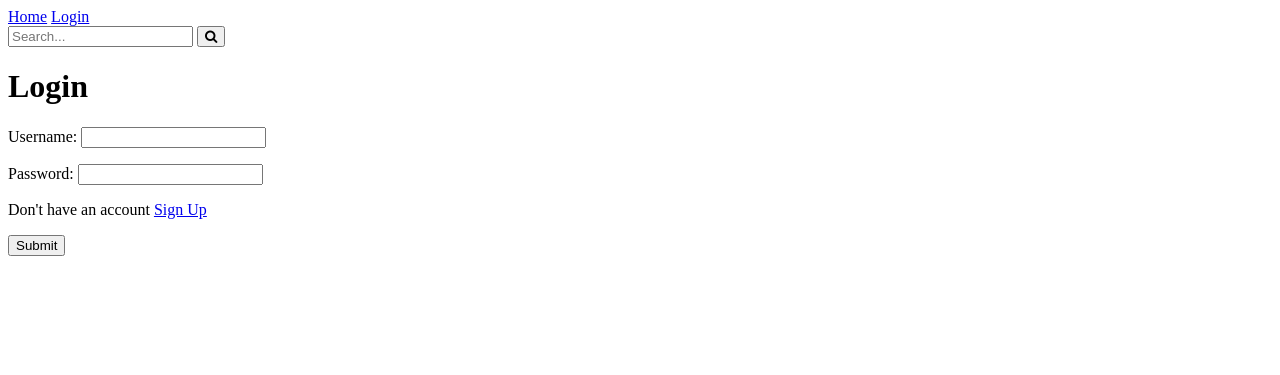
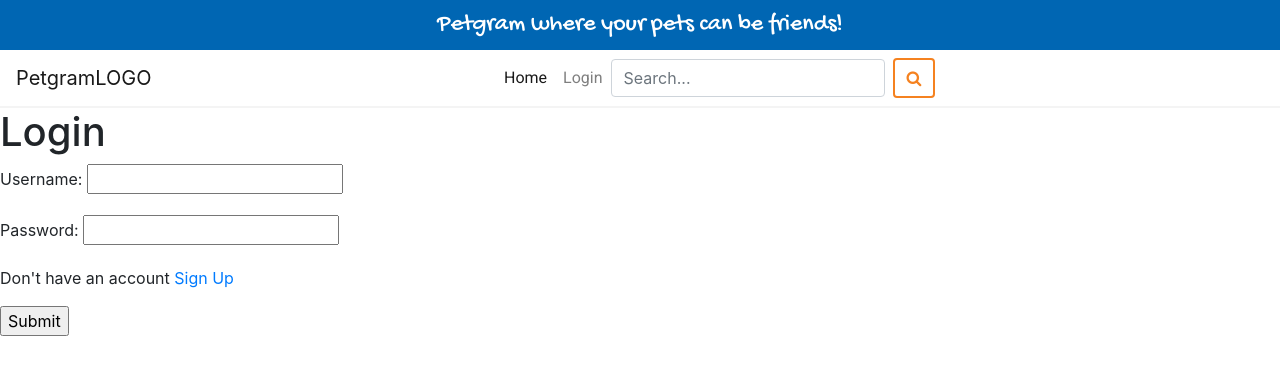
Before and after one commit to Eli-J-Camara/PetGram, a Django app: page /login/ in a window 1280 px wide. Shown: the top 375 px of the page. Run offline with Django 3.2, Linux system fonts and the light colour scheme; some libraries are stand-ins or nearby versions.

Commit message:
this is not the login/signup css this is the navbar. Finished and styled

```diff
--- a/static/css/style.css
+++ b/static/css/style.css
@@ -0,0 +1,45 @@
+* {
+    box-sizing: border-box;
+}
+/* Navbar css */
+
+nav.navbar {
+    border-bottom: 2px solid #f4f4f4;
+}
+
+.nav-accent {
+    background-color: #0066b3;
+    height: 50px;
+}
+
+.header-text {
+    font-family: 'Gochi Hand', cursive;
+    line-height: 50px;
+}
+
+.btn-nav {
+    border: 2px solid #f58220;
+    color: #f58220;
+    background-color: #fff;
+    cursor: pointer;
+}
+
+.btn-nav:hover {
+    background-color: #f58220;
+    color: #fff;
+}
+
+.form-control:focus {
+  border-color: #66afe9;
+  outline: 0;
+  -webkit-box-shadow: inset 0 1px 1px rgba(245, 130, 32, .075),0 0 8px rgb(245, 130, 32);
+  box-shadow: inset 0 1px 1px rgba(245, 130, 32,.075),0 0 8px rgb(245, 130, 32);
+}
+
+.navbar-nav a.nav-item.nav-link:hover {
+    color: #f58220;
+}
+
+.navbar-nav a.nav-item.nav-link {
+    font-family: 'Roboto', sans-serif;
+}
--- a/templates/generic_form.html
+++ b/templates/generic_form.html
@@ -1,9 +1,12 @@
 <!DOCTYPE html>
+{% load static %}
 <html lang="en">
   <head>
     <meta charset="UTF-8" />
     <meta http-equiv="X-UA-Compatible" content="IE=edge" />
     <meta name="viewport" content="width=device-width, initial-scale=1.0" />
+    <link rel="stylesheet" href="{% static 'css/style.css' %}">
+    <link rel="stylesheet" href="https://maxcdn.bootstrapcdn.com/bootstrap/4.5.2/css/bootstrap.min.css">
     <title>Document</title>
   </head>
   <body>
--- a/templates/nav.html
+++ b/templates/nav.html
@@ -1,22 +1,97 @@
 <!DOCTYPE html>
+{% load static %}
 <html lang="en">
   <head>
-    <meta charset="UTF-8">
-    <meta http-equiv="X-UA-Compatible" content="IE=edge">
-    <meta name="viewport" content="width=device-width, initial-scale=1.0">
-    <link rel="stylesheet" href="https://cdnjs.cloudflare.com/ajax/libs/font-awesome/4.7.0/css/font-awesome.min.css">
+    <meta charset="UTF-8" />
+    <meta http-equiv="X-UA-Compatible" content="IE=edge" />
+    <meta name="viewport" content="width=device-width, initial-scale=1.0" />
+    <link
+      rel="stylesheet"
+      href="https://cdnjs.cloudflare.com/ajax/libs/font-awesome/4.7.0/css/font-awesome.min.css"
+    />
+    <link
+      rel="stylesheet"
+      href="https://maxcdn.bootstrapcdn.com/bootstrap/4.5.2/css/bootstrap.min.css"
+    />
+    <link rel="stylesheet" href="{% static 'css/style.css' %}" />
+    <link rel="preconnect" href="https://fonts.gstatic.com">
+    <link href="https://fonts.googleapis.com/css2?family=Gochi+Hand&family=Roboto&family=Rock+Salt&display=swap" rel="stylesheet">
     <title>Document</title>
   </head>
   <body>
-<a href="/">Home</a>
+    <div class="navbar-expand-lg nav-accent">
+    {% if not request.user.is_authenticated %}
+      <h4 class="header-text text-center text-white">Petgram where your pets can be friends!</h4>
+    {% else %}
+      <h4 class="header-text text-center text-white">Welcome {{request.user.display_name}} !</h4>
+    {% endif %}
+    </div>
+    <nav class="navbar navbar-expand-lg navbar-light">
+      <a class="navbar-brand" href="/">PetgramLOGO</a>
+      <button
+        class="navbar-toggler"
+        type="button"
+        data-toggle="collapse"
+        data-target="#navbarNavAltMarkup"
+        aria-controls="navbarNavAltMarkup"
+        aria-expanded="false"
+        aria-label="Toggle navigation"
+      >
+        <span class="navbar-toggler-icon"></span>
+      </button>
+      <div class="collapse navbar-collapse"></div>
+      <div class="collapse navbar-collapse" id="navbarNavAltMarkup">
+        <div class="navbar-nav">
+          <a class="nav-item nav-link active" href="/"
+            >Home<span class="sr-only">(current)</span></a
+          >
+          {% if request.user.is_authenticated %}
+          <a
+            class="nav-item nav-link active"
+            href="/profile/{{request.user.id}}"
+            >Profile<span class="sr-only">(current)</span></a
+          >
+          <a class="nav-item nav-link" href="/submit_post">Post</a>
+          <li class="nav-item">
+              <span class="badge badge-pill badge-warning" style="float:right;margin-bottom:-15px;margin-right:-8px;font-size:10px">{{total_notify}}</span>
+              <a class="nav-item nav-link" href="/notifications"
+                >Notification<span class="sr-only">(current)</span></a></a
+              >
+          </li>
+          <a class="nav-item nav-link" href="/feed">Explore</a>
+          <a class="nav-item nav-link" href="/logout">Logout</a>
+          {% endif %} {% if not request.user.is_authenticated %}
+          <a class="nav-item nav-link" href="/login">Login</a>
+          {% endif %}
+          <form
+            class="form-inline"
+            action="{% url 'search_bar' %}"
+            method="POST"
+          >
+            {% csrf_token %}
+            <input
+              class="form-control mr-sm-2"
+              name="search"
+              type="text"
+              placeholder="Search..."
+              aria-label="Search"
+            />
+            <button class="btn btn-nav my-2 my-sm-0" type="submit">
+              <i class="fa fa-search"></i>
+            </button>
+          </form>
+
+        </div>
+      </div>
+    </nav>
+    {% comment %} <a href="/">Home</a>
     {% if request.user.is_authenticated %}
     <a href="/profile/{{request.user.id}}">Profile</a>
     <a href="/submit_post">Create</a>
-<a href="/notifications">Notification({{total_notify}})</a>
+    <a href="/notifications">Notification</a>
     <a href="/feed">Explore</a>
     <a href="/logout">Logout</a>
-{% endif %}
-{% if not request.user.is_authenticated %}
+    {% endif %} {% if not request.user.is_authenticated %}
     <a href="/login">Login</a>
     {% endif %}
     <form action="{% url 'search_bar' %}" method="POST">
@@ -24,6 +99,6 @@
       <input type="text" placeholder="Search..." name="search" />
       <button type="submit"><i class="fa fa-search"></i></button>
     </form>
-
+    {% endcomment %}
   </body>
 </html>
```
Lines whose indentation alone changed are shown as unchanged.
